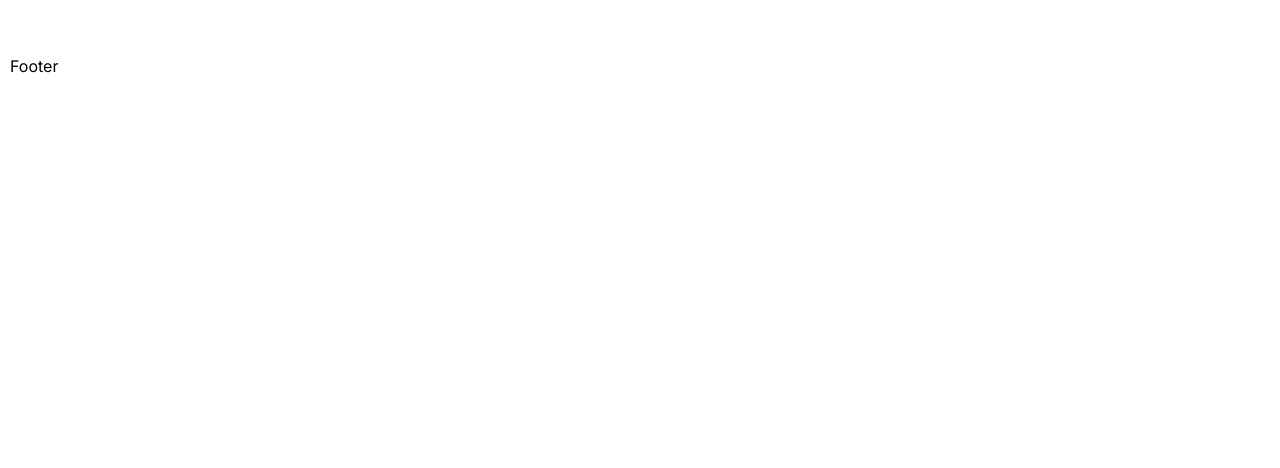
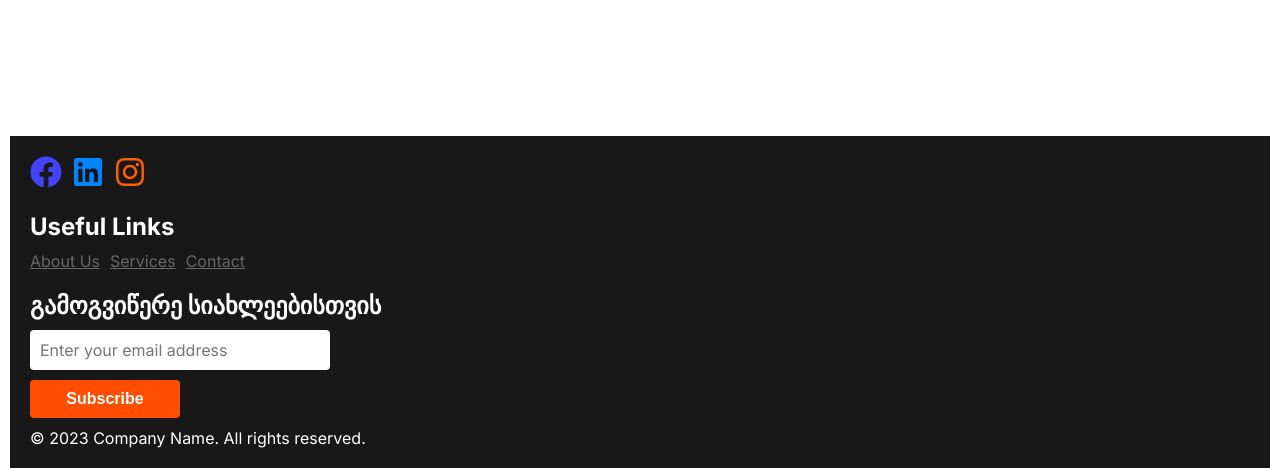
Before and after one commit to giorgi17-17/Vexter, a React (Create React App) app in the folder client/: page /1/1 in a window 1280 px wide. Shown: the part 866-1334 px from the top of the page. Built offline with nearby package versions, Linux system fonts and the light colour scheme; no server answers; the database is empty; a web font is replaced by a local one.

Commit message:
footer added && price category updated

```diff
--- a/client/src/App.css
+++ b/client/src/App.css
@@ -14,6 +14,7 @@
 :root {
   --orange: #E97000;
   --brightOrange:#ff4e00;
+  --brightOrangeHover:#ff4d0093;
   --black: #292929;
   --grey: rgba(0, 0, 0, 0.65);
   --white:#ffffff;
--- a/client/src/components/Categories.jsx
+++ b/client/src/components/Categories.jsx
@@ -15,7 +15,6 @@ import { apparelTypes } from "./Header.jsx";
 function valuetext(value) {
   return `${value}`;
 }
-console.log(apparelTypes[0]);
 const Categories = ({ setProducts }) => {
   const { firstPath, secondPath, thirdPath } = ShoppingCart();
   const [priceArray, setPriceArray] = useState([]);
@@ -58,11 +57,11 @@ const Categories = ({ setProducts }) => {
       maxElement = priceArray[i];
     }
   }
-
   useEffect(() => {
     const collRef = collection(db, "products");
     // setApparelPath(secondPath);
     setType(secondPath);
+    //
 
     let q = query(collRef);
     if (subType !== "")
@@ -185,7 +184,10 @@ const Categories = ({ setProducts }) => {
 
       <div className={styles.price}>
         {!dropDown ? (
-          <button onClick={() => setDropDown(!dropDown)}>
+          <button onClick={() => {
+            setDropDown(!dropDown)
+            setSave(false)
+          }}>
             {dropDown ? null : "ფასი"}
           </button>
         ) : null}
@@ -214,7 +216,7 @@ const Categories = ({ setProducts }) => {
                 setSave(true);
               }}
             >
-              save
+              შენახვა
             </div>
           </div>
         )}
--- a/client/src/components/Footer.jsx
+++ b/client/src/components/Footer.jsx
@@ -1,9 +1,60 @@
-import "./css/head.css";
+import React from "react";
+import { FaFacebook, FaInstagram, FaLinkedin } from "react-icons/fa";
+import styles from "../components/css/footer.module.css";
+import { Link } from "react-router-dom";
 
-const Footer = () => {
+function Footer() {
   return (
-    <div className='footer'>Footer</div>
-  )
+    <footer className={styles.footer}>
+      <div className={styles.container}>
+        <div className={styles.flexWrap}>
+          <div className={styles.column}>
+            <div className={styles.social}>
+              <Link className={styles.fb}>
+                <FaFacebook size={"2rem"} />
+              </Link>
+              <Link className={styles.tw}>
+                <FaLinkedin size={"2rem"} />
+              </Link>
+              <Link className={styles.ig}>
+                <FaInstagram size={"2rem"} />
+              </Link>
+            </div>
+          </div>
+          <div className={styles.column}>
+            <h2 className={styles.mainText}>Useful Links</h2>
+            <ul>
+              <Link>About Us</Link>
+              <Link>Services</Link>
+              <Link>Contact</Link>
+            </ul>
+          </div>
+          <div className={styles.columnEmail}>
+            <h2 className={styles.mainText}>გამოგვიწერე სიახლეებისთვის</h2>
+            <form>
+              <div className={styles.columnEmailElements}>
+                <input
+                  type="email"
+                  id="email"
+                  name="email"
+                  placeholder="Enter your email address"
+                  required
+                />
+                <button type="submit" className={styles.mainText}>
+                  Subscribe
+                </button>
+              </div>
+            </form>
+          </div>
+        </div>
+        <div className={`text-center ${styles.textCenter}`}>
+          <p className={styles.bottomText}>
+            &copy; {new Date().getFullYear()} Company Name. All rights reserved.
+          </p>
+        </div>
+      </div>
+    </footer>
+  );
 }
 
-export default Footer
+export default Footer;
--- a/client/src/components/css/categories.module.css
+++ b/client/src/components/css/categories.module.css
@@ -40,6 +40,7 @@
   background-color: var(--black);
   color: white;
   margin-top: 5px;
+  text-align: center;
 }
 
 .categoriesContainer {
--- /dev/null
+++ b/client/src/components/css/footer.module.css
@@ -0,0 +1,131 @@
+/* Footer container */
+.container {
+  max-width: 1600px;
+  margin: 0 auto;
+  padding: 20px;
+  /* background-color: var(--black); */
+  background-color: #181818;
+  margin-top: 5rem;
+}
+
+/* Footer columns */
+.column {
+  width: 100%;
+  margin-bottom: 20px;
+}
+.columnEmail {
+  /* width: 100%; */
+  display: flex;
+  /* align-items: center; */
+  justify-content: center;
+  flex-direction: column;
+}
+
+.columnEmailElements {
+  display: flex;
+  /* justify-content: center; */
+  flex-direction: column;
+}
+/* Footer heading */
+h2 {
+  font-size: 1.5rem;
+  font-weight: bold;
+  margin-bottom: 10px;
+}
+
+/* Footer links */
+ul {
+  list-style: none;
+  margin: 0;
+  padding: 0;
+}
+
+li {
+  margin-bottom: 5px;
+}
+
+a {
+  color: #666;
+  transition: color 0.3s ease-in-out;
+}
+
+a:hover {
+  color: #333;
+}
+
+/* Footer social links */
+.social {
+  display: flex;
+  gap: 10px;
+  margin-bottom: 10px;
+}
+
+/* Footer newsletter form */
+form {
+  display: flex;
+  flex-direction: column;
+  gap: 10px;
+}
+
+label {
+  font-weight: bold;
+  margin-bottom: 5px;
+}
+
+input[type="email"] {
+  padding: 10px;
+  border: none;
+  border-radius: 4px;
+  font-size: 16px;
+  font-family: inherit;
+  /* width: 100%; */
+  max-width: 300px;
+  margin-bottom: 10px;
+}
+
+button[type="submit"] {
+  background-color: var(--brightOrange);
+  color: #fff;
+  padding: 10px 20px;
+  border: none;
+  border-radius: 4px;
+  font-size: 16px;
+  font-weight: bold;
+  cursor: pointer;
+  max-width: 150px;
+  transition: background-color 0.3s ease-in-out;
+}
+
+button[type="submit"]:hover {
+  background-color: var(--brightOrangeHover);
+}
+
+/* Footer text center */
+.text-center {
+  margin-top: 20px;
+}
+
+.mainText {
+  color: white;
+}
+.bottomText {
+  color: white;
+  margin-top: 10px;
+}
+
+.column ul {
+  display: flex;
+  gap: 10px;
+}
+
+.fb {
+  color: rgb(67, 67, 255);
+}
+
+.tw {
+  color: rgb(0, 132, 255);
+}
+
+.ig {
+  color: rgb(255, 94, 0);
+}
```
